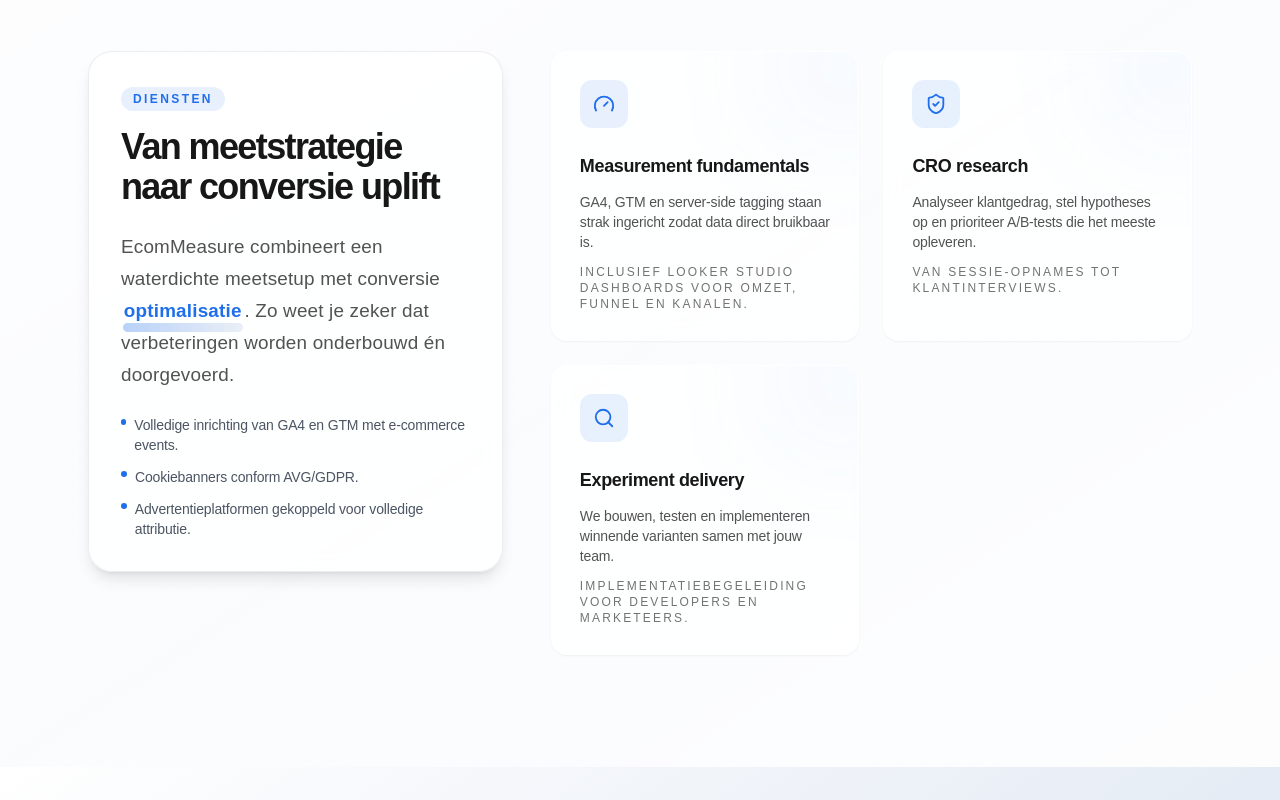
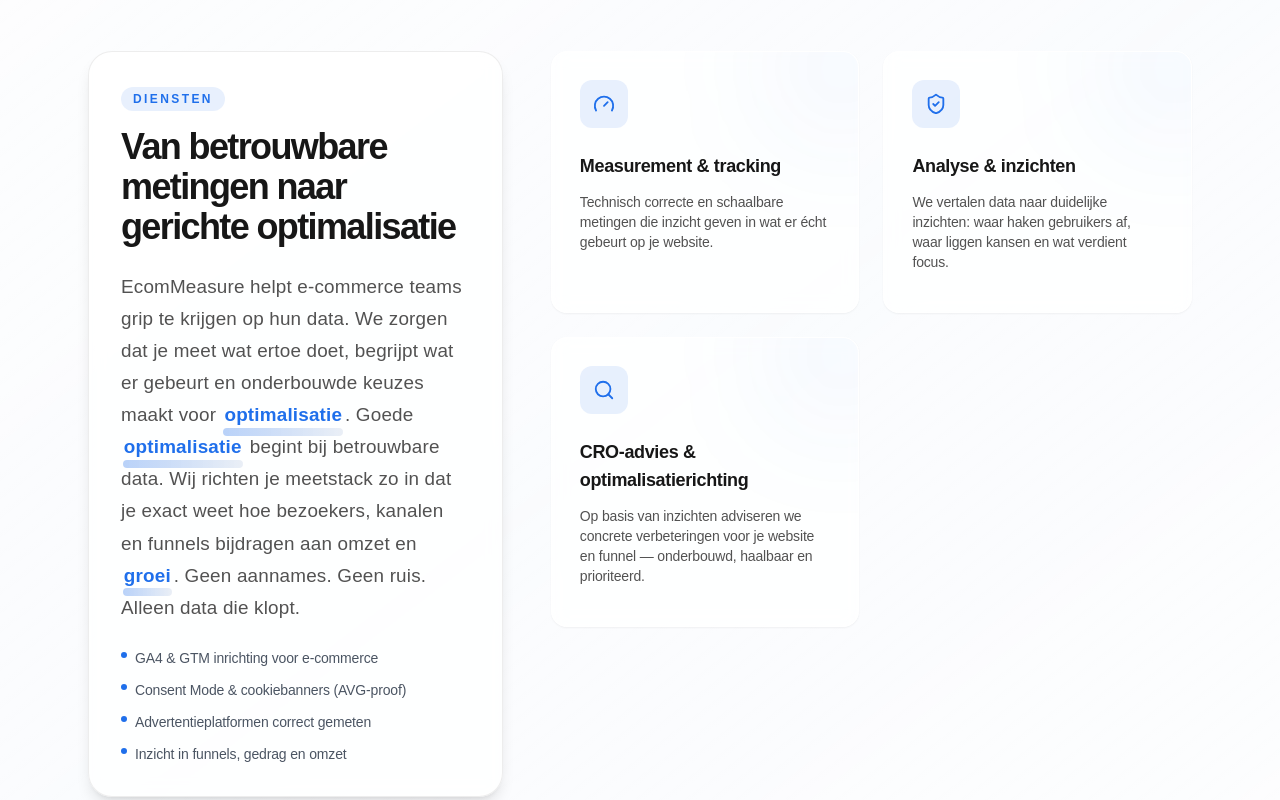
Before and after one commit to ProjectBibo/EcomMeasure3, a React (Vite) app: page / in a window 1280 px wide. Shown: the part 2140-2940 px from the top of the page. Built offline with nearby package versions, Linux system fonts and the light colour scheme.

Commit message:
Update services block content

```diff
--- a/src/i18n/content.js
+++ b/src/i18n/content.js
@@ -108,30 +108,31 @@ export const translations = {
       scrollLabel: "Scroll verder",
     },
     usp: {
-      badge: "Diensten",
-      heading: "Van meetstrategie naar conversie uplift",
+      badge: "DIENSTEN",
+      heading: "Van betrouwbare metingen naar gerichte optimalisatie",
       description:
-        "EcomMeasure combineert een waterdichte meetsetup met conversie optimalisatie. Zo weet je zeker dat verbeteringen worden onderbouwd én doorgevoerd.",
+        "EcomMeasure helpt e-commerce teams grip te krijgen op hun data. We zorgen dat je meet wat ertoe doet, begrijpt wat er gebeurt en onderbouwde keuzes maakt voor optimalisatie. Goede optimalisatie begint bij betrouwbare data. Wij richten je meetstack zo in dat je exact weet hoe bezoekers, kanalen en funnels bijdragen aan omzet en groei. Geen aannames. Geen ruis. Alleen data die klopt.",
       bullets: [
-        "Volledige inrichting van GA4 en GTM met e-commerce events.",
-        "Cookiebanners conform AVG/GDPR.",
-        "Advertentieplatformen gekoppeld voor volledige attributie.",
+        "GA4 & GTM inrichting voor e-commerce",
+        "Consent Mode & cookiebanners (AVG-proof)",
+        "Advertentieplatformen correct gemeten",
+        "Inzicht in funnels, gedrag en omzet",
       ],
       cards: [
         {
-          title: "Measurement fundamentals",
-          text: "GA4, GTM en server-side tagging staan strak ingericht zodat data direct bruikbaar is.",
-          detail: "Inclusief Looker Studio dashboards voor omzet, funnel en kanalen.",
+          title: "Measurement & tracking",
+          text: "Technisch correcte en schaalbare metingen die inzicht geven in wat er écht gebeurt op je website.",
+          detail: "",
         },
         {
-          title: "CRO research",
-          text: "Analyseer klantgedrag, stel hypotheses op en prioriteer A/B-tests die het meeste opleveren.",
-          detail: "Van sessie-opnames tot klantinterviews.",
+          title: "Analyse & inzichten",
+          text: "We vertalen data naar duidelijke inzichten: waar haken gebruikers af, waar liggen kansen en wat verdient focus.",
+          detail: "",
         },
         {
-          title: "Experiment delivery",
-          text: "We bouwen, testen en implementeren winnende varianten samen met jouw team.",
-          detail: "Implementatiebegeleiding voor developers en marketeers.",
+          title: "CRO-advies & optimalisatierichting",
+          text: "Op basis van inzichten adviseren we concrete verbeteringen voor je website en funnel — onderbouwd, haalbaar en prioriteerd.",
+          detail: "",
         },
       ],
     },
@@ -534,30 +535,31 @@ export const translations = {
     },
     usp: {
       badge: "Services",
-      heading: "From measurement strategy to conversion uplift",
+      heading: "From reliable measurement to focused optimisation",
       description:
-        "EcomMeasure combines a solid measurement setup with conversion optimisation. Every improvement is backed by data and implemented with your team.",
+        "EcomMeasure helps e-commerce teams gain control over their data. We make sure you measure what matters, understand what’s happening and make informed optimisation decisions. Strong optimisation starts with trustworthy data. We set up your measurement stack so you know exactly how visitors, channels and funnels drive revenue and growth. No assumptions. No noise. Just data you can trust.",
       bullets: [
-        "Full GA4 and GTM configuration with e-commerce events.",
-        "Cookie banners fully compliant with GDPR.",
-        "Ad platform integrations for complete attribution.",
+        "GA4 & GTM setup for e-commerce",
+        "Consent Mode & cookie banners (GDPR compliant)",
+        "Ad platforms measured accurately",
+        "Insight into funnels, behaviour and revenue",
       ],
       cards: [
         {
-          title: "Measurement fundamentals",
-          text: "GA4, GTM and server-side tagging are configured so data becomes actionable right away.",
-          detail: "Includes Looker Studio dashboards for revenue, funnel and channels.",
+          title: "Measurement & tracking",
+          text: "Technically correct and scalable tracking that reveals what really happens on your site.",
+          detail: "",
         },
 
         {
-          title: "CRO research",
-          text: "Analyse behaviour, create hypotheses and prioritise high-impact experiments.",
-          detail: "From session recordings to customer interviews.",
+          title: "Analysis & insights",
+          text: "We turn data into clear insights: where users drop off, where opportunities sit and what deserves focus.",
+          detail: "",
         },
         {
-          title: "Experiment delivery",
-          text: "We build, test and implement winning variants alongside your team.",
-          detail: "Implementation support for developers and marketers.",
+          title: "CRO advice & optimisation direction",
+          text: "Based on insights, we recommend concrete improvements for your site and funnel — evidence-based, feasible and prioritised.",
+          detail: "",
         },
       ],
     },
```
